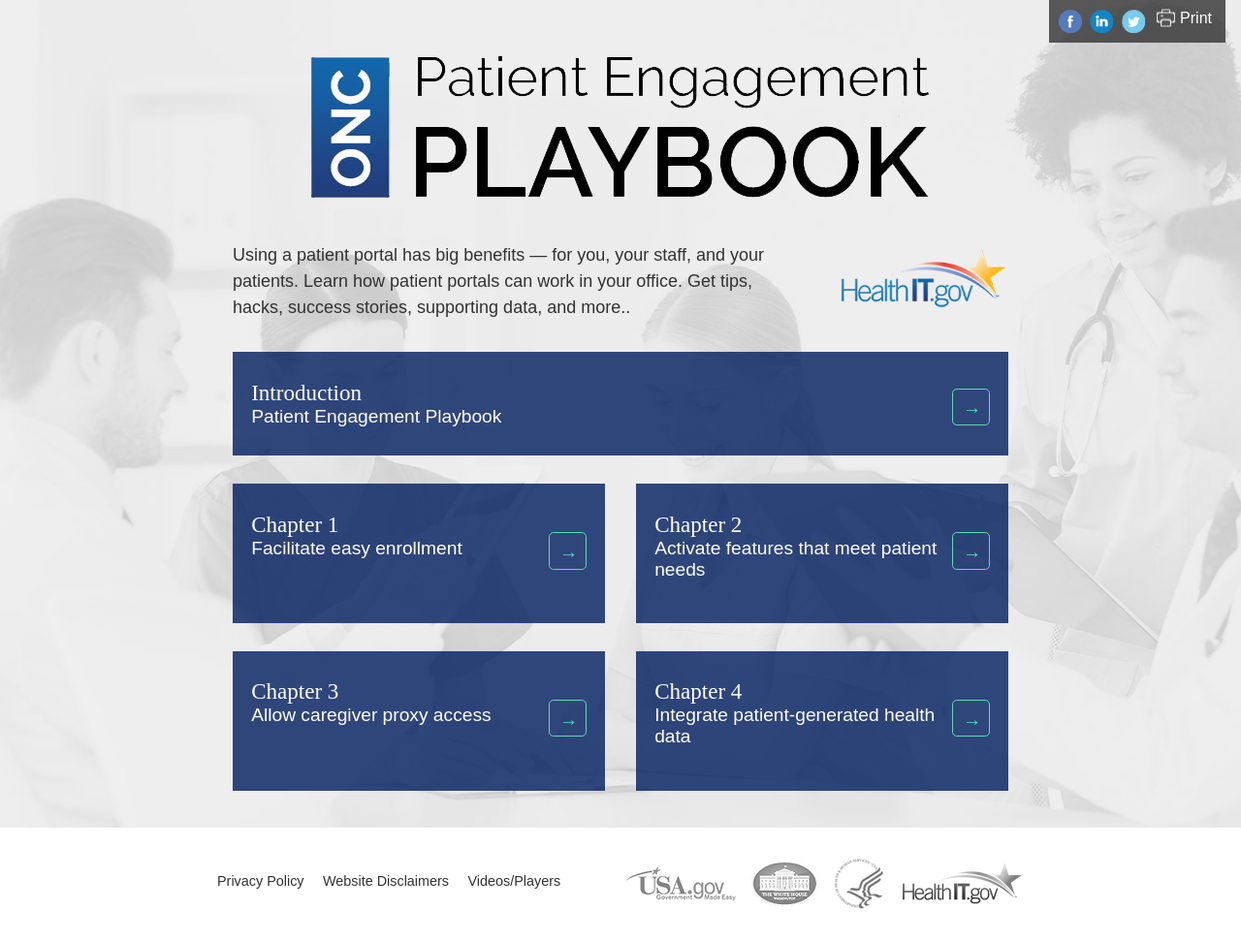
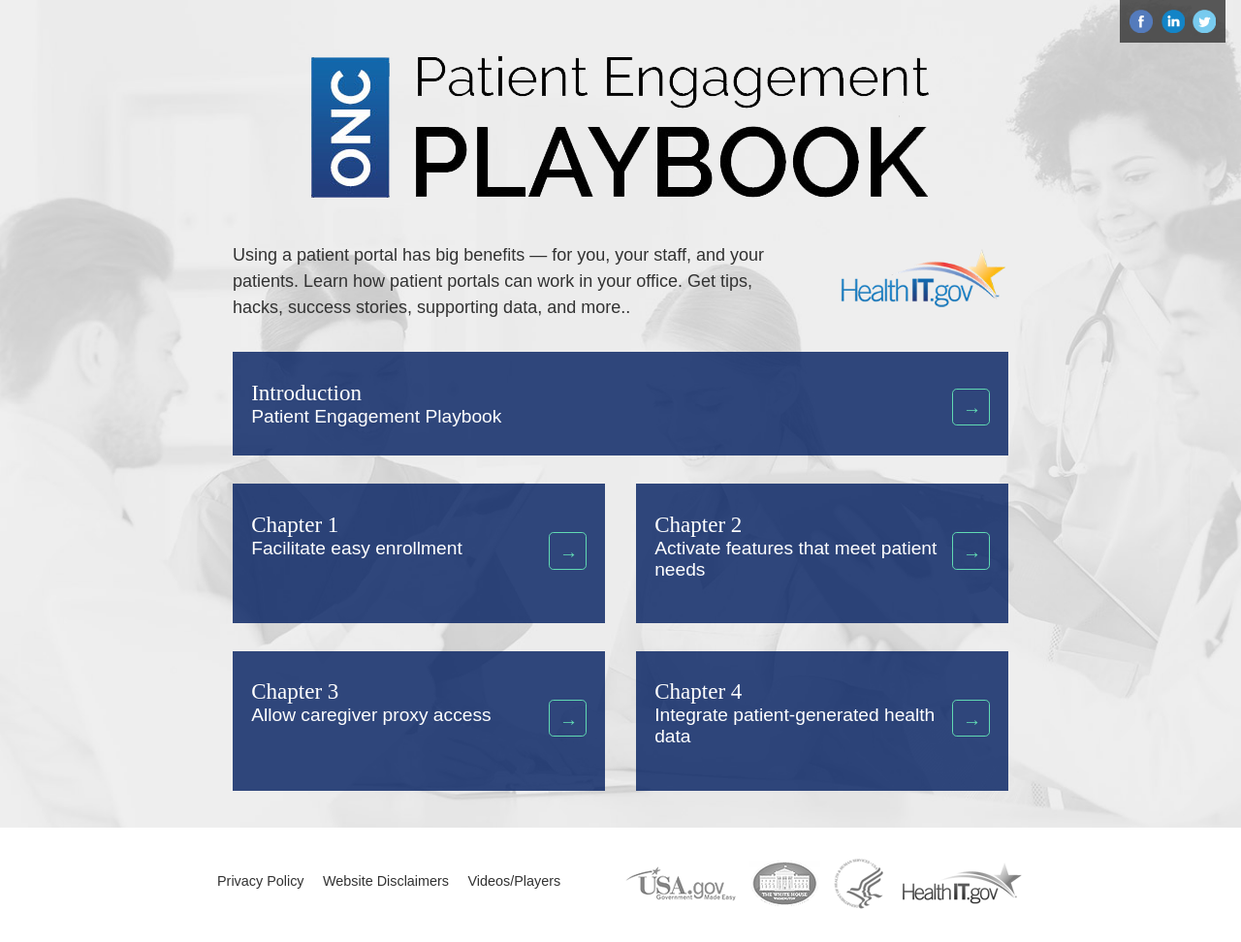
Before and after one commit to SriGovHealth/ONCHITPlaybook, a Jekyll site: the page built from _content/homepage.html, in a window 1280 px wide. Shown: the whole page at 97% size. Built offline with Jekyll 4.4.1, drawn with Linux system fonts in a browser that asks for light colours.

Commit message:
Remove print button from homepage

```diff
--- a/_content/homepage.html
+++ b/_content/homepage.html
@@ -46,5 +46,21 @@ og-poster: ""
       </div>
     </div>
   </div>
-  {% include sharing-buttons.html %}
+  {% if page.og-url %}
+  {% if page.og-title %}
+    {% if page.og-description %}
+<div class="sharing">
+  <!--
+  <a href="https://www.facebook.com/sharer/sharer.php?u=*** page.og-url ***" class="btn-sharing btn-facebook">Facebook</a>
+  <a href="http://www.linkedin.com/shareArticle?mini=true&amp;url=*** page.og-url ***&amp;title=*** page.og-title | uri_escape ***&amp;summary=*** page.og-description | uri_escape ***" class="btn-sharing btn-linkedin">LinkedIn</a>
+  <a href="https://twitter.com/intent/tweet?text=*** page.og-title | uri_escape ***%20-%20*** page.og-url | uri_escape***" class="btn-sharing btn-twitter">Twitter</a>
+  -->
+  <a href="#" class="btn-sharing btn-facebook" aria-label="Share this page on Facebook">Facebook</a>
+  <a href="#" class="btn-sharing btn-linkedin" aria-label="Share this page on LinkedIn">LinkedIn</a>
+  <a href="#" class="btn-sharing btn-twitter" aria-label="Share this page on Twitter">Twitter</a>
+  <!--<a href="mailto:?subject=Patient%20Engagement%20Playbook&amp;body=Check%20out%20the%20Patient%20Engagement%20Playbook%20-%20https%3A%2F%2Fcommunicatehealth.github.io%2Fonc-playbook%2F" class="btn-sharing btn-email" aria-label="Email this page">Email</a>-->
 </div>
+    {% endif %}
+  {% endif %}
+{% endif %}
+</div>
```
